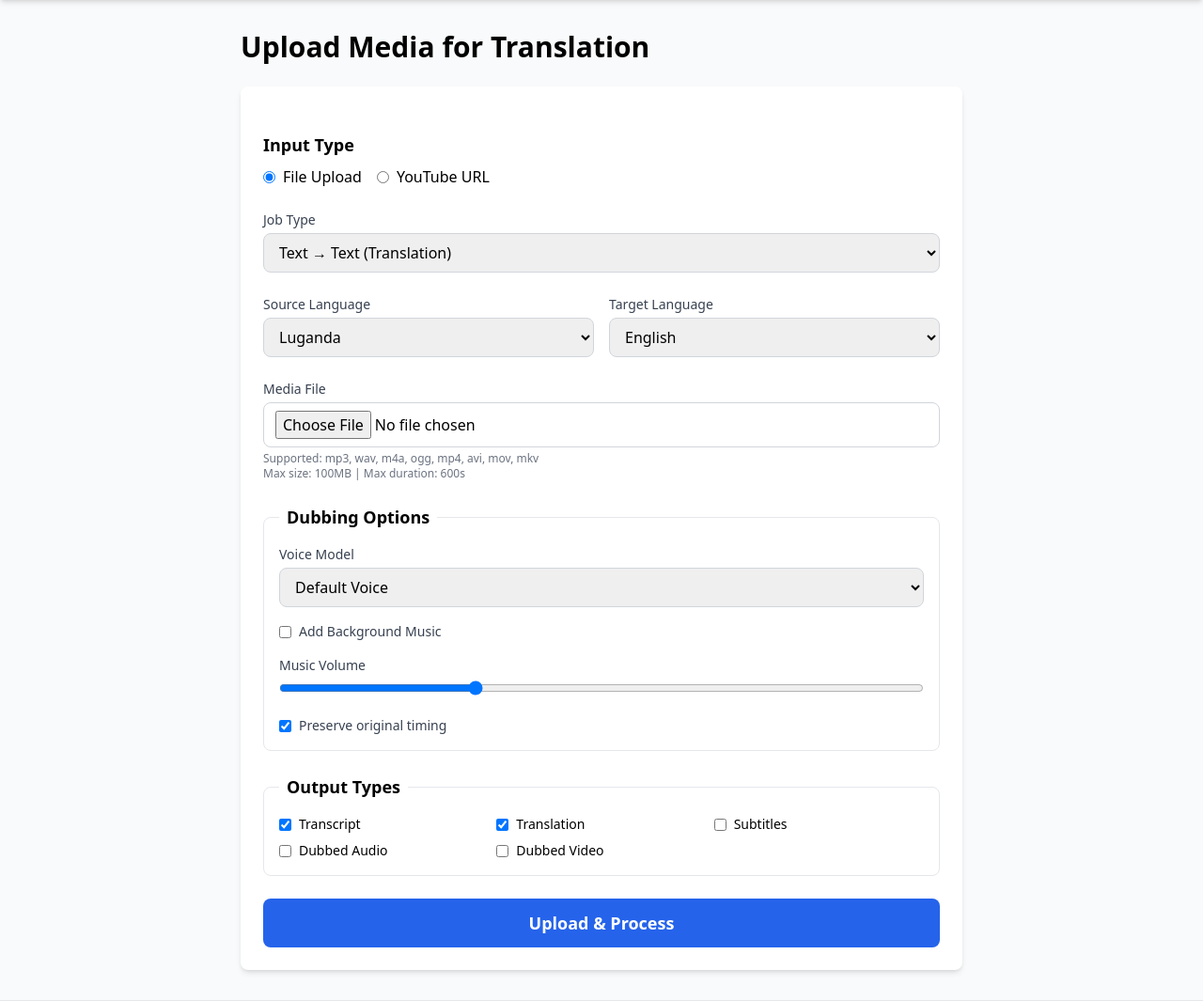
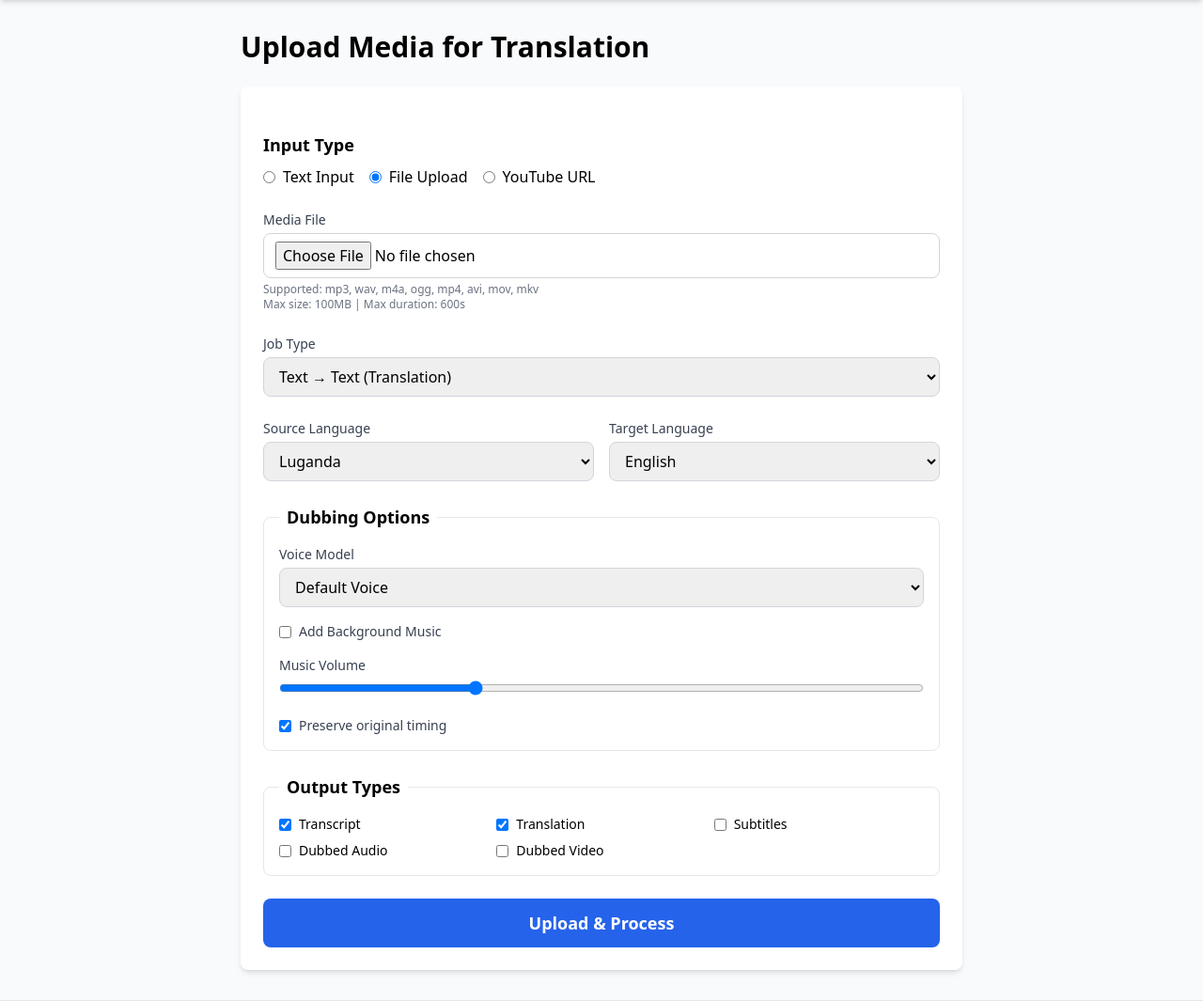
Before and after one commit to gcodes-eow/afrola.ai, a Django app: page /dashboard/upload/ in a window 1280 px wide. Shown: the part 120-1185 px from the top of the page at 94% size. Run offline with Django 5.2, Linux system fonts and the light colour scheme; the visitor is signed in with stand-in values (Sample User, id 1); parts of the project's set-up code (start-up, migrations or seed data) failed here and were passed over; some libraries are stand-ins or nearby versions.

Commit message:
Add text to text translation job

```diff
--- a/backend/dashboard/forms.py
+++ b/backend/dashboard/forms.py
@@ -6,9 +6,10 @@ from jobs.models import Job
 
 
 class MediaUploadForm(forms.Form):
-    """Form for uploading media files or YouTube URLs with dubbing options"""
+    """Form for uploading media files, text, or YouTube URLs with dubbing options"""
 
     INPUT_TYPE_CHOICES = [
+        ('text', 'Text Input'),
         ('file', 'File Upload'),
         ('youtube', 'YouTube URL'),
     ]
@@ -39,6 +40,15 @@ class MediaUploadForm(forms.Form):
         ],
         initial='en',
         widget=forms.Select(attrs={'class': 'form-control'})
+    )
+    source_text = forms.CharField(
+        required=False,
+        widget=forms.Textarea(attrs={
+            'class': 'form-control',
+            'rows': 5,
+            'placeholder': 'Enter text to translate...',
+        }),
+        help_text='Free: 1,000 chars | Pro: 50,000 chars | Enterprise: Unlimited'
     )
     source_file = forms.FileField(
         required=False,
@@ -99,10 +109,18 @@ class MediaUploadForm(forms.Form):
         input_type = cleaned_data.get('input_type')
         source_file = cleaned_data.get('source_file')
         youtube_url = cleaned_data.get('youtube_url')
+        source_text = cleaned_data.get('source_text')
 
-        if input_type == 'file' and not source_file:
-            self.add_error('source_file', 'Please select a file to upload.')
-        elif input_type == 'youtube' and not youtube_url:
-            self.add_error('youtube_url', 'Please enter a YouTube URL.')
+        if input_type == 'text':
+            if not source_text:
+                self.add_error('source_text', 'Please enter text to translate.')
+            # Auto-set job_type to text_to_text for text input
+            cleaned_data['job_type'] = 'text_to_text'
+        elif input_type == 'file':
+            if not source_file:
+                self.add_error('source_file', 'Please select a file to upload.')
+        elif input_type == 'youtube':
+            if not youtube_url:
+                self.add_error('youtube_url', 'Please enter a YouTube URL.')
 
         return cleaned_data
--- a/backend/dashboard/views.py
+++ b/backend/dashboard/views.py
@@ -1,5 +1,4 @@
 # backend/dashboard/views.py
-
 import os
 from django.shortcuts import render, redirect, get_object_or_404
 from django.contrib.auth.decorators import login_required
@@ -29,12 +28,11 @@ def index(request):
 
 @login_required
 def upload_media(request):
-    """Handle media upload and YouTube URL submission"""
+    """Handle media upload, text input, and YouTube URL submission"""
     if request.method == 'POST':
         form = MediaUploadForm(request.POST, request.FILES, user=request.user)
         if form.is_valid():
             try:
-                # Determine input type
                 input_type = form.cleaned_data['input_type']
                 job_type = form.cleaned_data['job_type']
                 source_language = form.cleaned_data['source_language']
@@ -42,18 +40,28 @@ def upload_media(request):
 
                 source_file = None
                 youtube_url = None
+                source_text = None
                 duration = None
                 file_size = None
 
-                if input_type == 'file':
+                if input_type == 'text':
+                    source_text = form.cleaned_data['source_text']
+
+                    # Enforce character limits by tier
+                    text_limits = {'free': 1000, 'pro': 50000, 'enterprise': None}
+                    char_limit = text_limits.get(request.user.subscription_tier, 1000)
+
+                    if char_limit and len(source_text) > char_limit:
+                        messages.error(request, f'Text too long. Maximum {char_limit:,} characters for your plan. Upgrade for more.')
+                        return render(request, 'dashboard/upload.html', {'form': form})
+
+                elif input_type == 'file':
                     uploaded_file = request.FILES['source_file']
 
-                    # Validate file type
                     if not validate_file_type(uploaded_file.name, job_type):
                         messages.error(request, 'Unsupported file format. Please use supported formats.')
                         return render(request, 'dashboard/upload.html', {'form': form})
 
-                    # Validate file size based on subscription tier
                     if not validate_file_size(uploaded_file.size, request.user.subscription_tier):
                         max_size = settings.FREE_MAX_UPLOAD_SIZE_MB
                         if request.user.subscription_tier == 'pro':
@@ -63,15 +71,12 @@ def upload_media(request):
                         messages.error(request, f'File too large. Maximum {max_size}MB for your plan. Upgrade for larger files.')
                         return render(request, 'dashboard/upload.html', {'form': form})
 
-                    # Save file
                     source_file = save_uploaded_file(uploaded_file, request.user.id)
                     file_size = uploaded_file.size
 
-                    # Extract duration
                     file_path = os.path.join(settings.MEDIA_ROOT, source_file.name)
                     duration = get_media_duration(file_path)
 
-                    # Validate duration based on tier
                     if duration:
                         max_duration = settings.FREE_MAX_DURATION_SECONDS
                         if request.user.subscription_tier == 'pro':
@@ -86,17 +91,14 @@ def upload_media(request):
                 elif input_type == 'youtube':
                     youtube_url = form.cleaned_data['youtube_url']
 
-                    # Validate YouTube URL
                     if not validate_youtube_url(youtube_url):
                         messages.error(request, 'Invalid YouTube URL. Please enter a valid YouTube video link.')
                         return render(request, 'dashboard/upload.html', {'form': form})
 
-                # Build output types list
                 output_types = form.cleaned_data.get('output_types', [])
                 if not output_types:
-                    output_types = ['transcript', 'translation']  # Default outputs
+                    output_types = ['transcript', 'translation']
 
-                # Create job record
                 job = create_job_record(
                     user=request.user,
                     job_type=job_type,
@@ -104,6 +106,7 @@ def upload_media(request):
                     target_language=target_language,
                     source_file=source_file,
                     youtube_url=youtube_url,
+                    source_text=source_text,
                     output_types=output_types,
                     duration=duration,
                     file_size=file_size,
--- a/backend/fixtures/initial_plans.json
+++ b/backend/fixtures/initial_plans.json
@@ -1,4 +1,3 @@
-
 [
     {
         "model": "pricing.PricingPlan",
@@ -13,6 +12,7 @@
             "max_jobs_per_month": 10,
             "concurrent_jobs": 1,
             "features": [
+                "Basic text-to-text translation (1,000 chars)",
                 "60 minutes/month processing",
                 "100 MB max file size",
                 "10 jobs per month",
@@ -35,6 +35,7 @@
             "max_jobs_per_month": 100,
             "concurrent_jobs": 3,
             "features": [
+                "Full text-to-text translation (50,000 chars)",
                 "600 minutes/month processing",
                 "500 MB max file size",
                 "100 jobs per month",
@@ -60,6 +61,7 @@
             "max_jobs_per_month": 500,
             "concurrent_jobs": 10,
             "features": [
+                "Unlimited text-to-text translation",
                 "3000 minutes/month processing",
                 "2 GB max file size",
                 "500 jobs per month",
--- a/backend/templates/dashboard/upload.html
+++ b/backend/templates/dashboard/upload.html
@@ -1,4 +1,5 @@
 <!-- backend/templates/dashboard/upload.html -->
+
 {% extends 'base.html' %}
 
 {% block title %}Upload Media - {{ SITE_NAME }}{% endblock %}
@@ -13,7 +14,11 @@
         <!-- Input Type -->
         <fieldset>
             <legend class="text-lg font-semibold mb-2">Input Type</legend>
-            <div class="flex space-x-4">
+            <div class="flex flex-wrap space-x-4">
+                <label class="flex items-center space-x-2">
+                    <input type="radio" name="input_type" value="text" onchange="toggleInputType()" class="text-blue-600">
+                    <span>Text Input</span>
+                </label>
                 <label class="flex items-center space-x-2">
                     <input type="radio" name="input_type" value="file" checked onchange="toggleInputType()" class="text-blue-600">
                     <span>File Upload</span>
@@ -25,11 +30,41 @@
             </div>
         </fieldset>
 
+        <!-- Text Input Section -->
+        <div id="text-input-section" style="display: none;">
+            <label class="block text-sm font-medium text-gray-700 mb-1">Text to Translate</label>
+            <textarea name="source_text" rows="5"
+                      class="w-full px-3 py-2 border border-gray-300 rounded-lg focus:outline-none focus:ring-2 focus:ring-blue-500"
+                      placeholder="Enter text to translate..."></textarea>
+            <p class="text-xs text-gray-500 mt-1">Free: 1,000 chars | Pro: 50,000 | Enterprise: Unlimited</p>
+            <p class="text-xs text-gray-400"><span id="char-count">0</span> characters entered</p>
+        </div>
+
+        <!-- File Upload Section -->
+        <div id="file-upload-section">
+            <label class="block text-sm font-medium text-gray-700 mb-1">Media File</label>
+            <input type="file" name="source_file"
+                   class="w-full px-3 py-2 border border-gray-300 rounded-lg"
+                   accept=".mp3,.wav,.m4a,.ogg,.flac,.mp4,.avi,.mov,.mkv,.webm">
+            <p class="text-xs text-gray-500 mt-1">
+                Supported: {{ supported_audio_types|join:", " }}, {{ supported_video_types|join:", " }}
+            </p>
+            <p class="text-xs text-gray-500">Max size: {{ max_file_size_mb }}MB | Max duration: {{ max_duration_seconds }}s</p>
+        </div>
+
+        <!-- YouTube URL Section -->
+        <div id="youtube-section" style="display: none;">
+            <label class="block text-sm font-medium text-gray-700 mb-1">YouTube URL</label>
+            <input type="url" name="youtube_url"
+                   class="w-full px-3 py-2 border border-gray-300 rounded-lg"
+                   placeholder="https://www.youtube.com/watch?v=...">
+        </div>
+
         <!-- Job Type -->
         <div>
             <label class="block text-sm font-medium text-gray-700 mb-1">Job Type</label>
             <select name="job_type" class="w-full px-3 py-2 border border-gray-300 rounded-lg focus:outline-none focus:ring-2 focus:ring-blue-500">
-                <option value="audio_to_text">Text → Text (Translation)</option>
+                <option value="text_to_text">Text → Text (Translation)</option>
                 <option value="audio_to_text">Audio → Text (Transcript)</option>
                 <option value="video_to_text">Video → Text (Transcript)</option>
                 <option value="audio_to_audio">Audio → Audio Dubbing</option>
@@ -57,26 +92,6 @@
                     <option value="sw">Swahili</option>
                 </select>
             </div>
-        </div>
-
-        <!-- File Upload -->
-        <div id="file-upload-section">
-            <label class="block text-sm font-medium text-gray-700 mb-1">Media File</label>
-            <input type="file" name="source_file"
-                   class="w-full px-3 py-2 border border-gray-300 rounded-lg"
-                   accept=".mp3,.wav,.m4a,.ogg,.flac,.mp4,.avi,.mov,.mkv,.webm">
-            <p class="text-xs text-gray-500 mt-1">
-                Supported: {{ supported_audio_types|join:", " }}, {{ supported_video_types|join:", " }}
-            </p>
-            <p class="text-xs text-gray-500">Max size: {{ max_file_size_mb }}MB | Max duration: {{ max_duration_seconds }}s</p>
-        </div>
-
-        <!-- YouTube URL -->
-        <div id="youtube-section" style="display: none;">
-            <label class="block text-sm font-medium text-gray-700 mb-1">YouTube URL</label>
-            <input type="url" name="youtube_url"
-                   class="w-full px-3 py-2 border border-gray-300 rounded-lg"
-                   placeholder="https://www.youtube.com/watch?v=...">
         </div>
 
         <!-- Dubbing Options -->
@@ -145,8 +160,18 @@
 <script>
 function toggleInputType() {
     const inputType = document.querySelector('input[name="input_type"]:checked').value;
+    document.getElementById('text-input-section').style.display = inputType === 'text' ? 'block' : 'none';
     document.getElementById('file-upload-section').style.display = inputType === 'file' ? 'block' : 'none';
     document.getElementById('youtube-section').style.display = inputType === 'youtube' ? 'block' : 'none';
 }
+
+// Character counter for text input
+const textInput = document.querySelector('textarea[name="source_text"]');
+const charCount = document.getElementById('char-count');
+if (textInput && charCount) {
+    textInput.addEventListener('input', function() {
+        charCount.textContent = this.value.length.toLocaleString();
+    });
+}
 </script>
 {% endblock %}
```
Also changed, not shown: backend/jobs/models.py (+11 -12 lines), backend/jobs/utils.py (+9 -8 lines), backend/jobs/migrations/0003_job_source_text.py (added), backend/pricing/migrations/0002_alter_pricingplan_options.py (added).
